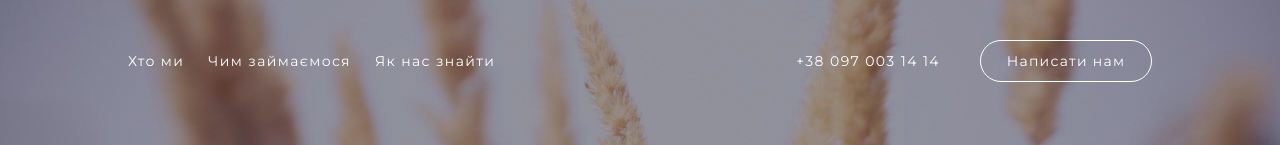
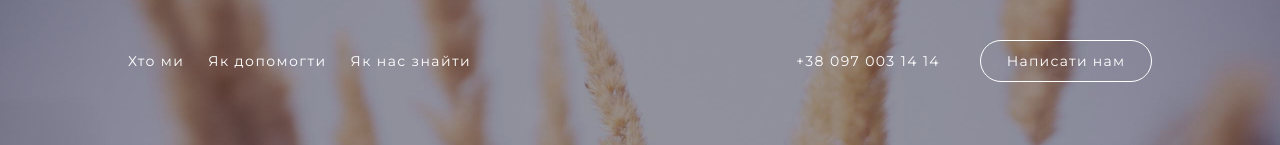
Before and after one commit to TheMainOne/FeelTheWarm, a React (Create React App) app: page / in a window 1280 px wide. Shown: the top 145 px of the page. Built offline with nearby package versions, Linux system fonts and the light colour scheme.

Commit message:
fixed some bugs

```diff
--- a/src/components/Header/Header.jsx
+++ b/src/components/Header/Header.jsx
@@ -59,7 +59,7 @@ export const SiteHeader = () => {
                     offset={-70}
                     duration={500}
                   >
-                    Чим займаємося
+                    Як допомогти
                   </Link>
                 </NavigationLargeListItem>
                 <NavigationLargeListItem>
--- a/src/components/ModalWindow/ModalWindow.jsx
+++ b/src/components/ModalWindow/ModalWindow.jsx
@@ -90,7 +90,7 @@ export const ModalWindow = ({ open, handleClose }) => {
                 duration={500}
                 onClick={handleClose}
               >
-                Чим займаємося
+                Як допомогти
               </Link>
             </Typography>
           </ModalListItem>
```
